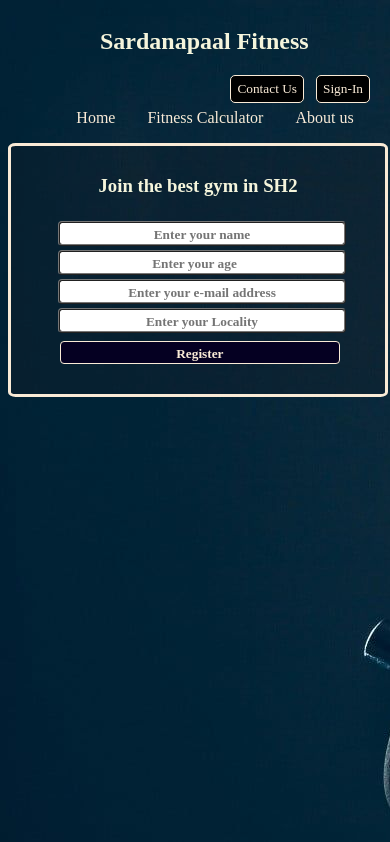
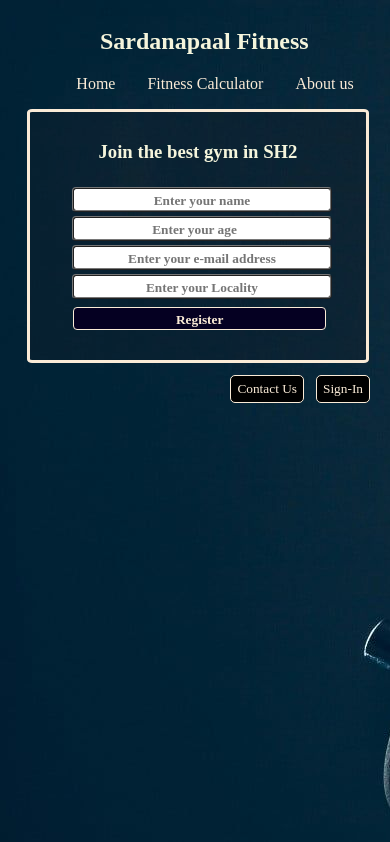
Before and after one commit to harpm/Sardanapaal-Fitness-Website, a plain HTML site: page Index.html in a window 390 px wide. Drawn offline with Linux system fonts and the light colour scheme.

Commit message:
Responsive enchanced

```diff
--- a/Index.html
+++ b/Index.html
@@ -5,15 +5,11 @@
     <meta http-equiv="X-UA-Compatible" content="IE=edge">
     <meta name="viewport" content="width=device-width, initial-scale=1.0">
     <link rel="stylesheet" href="Resources/Styles/Style.css">
+    <link rel="stylesheet" media="screen and (max-width: 900px)" href="Resources/Styles/Phone.css">
     <title>Sardanapaal Home</title>
 </head>
 <body>
     <h2 class="title">Sardanapaal Fitness</h2>
-
-    <div class="auth-btn">
-        <button>Sign-In</button>
-        <button>Contact Us</button>
-    </div>
 
     <br>
 
@@ -35,5 +31,11 @@
         <input type="text" name="Locality" placeholder="Enter your Locality">
         <input class="submit-antique" type="submit" name="Submit" value="Register">
     </form>
+
+    <div class="auth-btn">
+        <button>Sign-In</button>
+        <button>Contact Us</button>
+    </div>
+
 </body>
 </html>
--- /dev/null
+++ b/Resources/Styles/Phone.css
@@ -0,0 +1,29 @@
+.title, .reg-container, nav {
+    position: relative;
+    display: block;
+    width: 100%;
+    height: auto;
+
+    left: 0%;
+    top: 0%;
+    text-align: center;
+}
+
+.reg-container {
+    float: none;
+    align-self: center;
+    border-radius: 1.5%;
+    width: 90%;
+    margin: 4px 5% 4px 5%;
+}
+
+.reg-container input {
+    display: block;
+}
+
+.auth-btn {
+    width: 100%;
+    display: block;
+    float: unset;
+    margin-top: 12px;
+}
--- a/Resources/Styles/Style.css
+++ b/Resources/Styles/Style.css
@@ -28,7 +28,7 @@ body {
 
     position: absolute;
 
-    width: 25%;
+    width: 35%;
     left: 10%;
     top: 25%;
 
@@ -126,8 +126,6 @@ nav {
 .auth-btn {
     float: right;
     width: 25%;
-
-    margin-top: 1%;
     margin-right: 2%;
 }
 
@@ -154,37 +152,3 @@ nav {
 .auth-btn button:active {
     border-color: orangered;
 }
-
-@media screen and (max-width: 900px) {
-    .title, .reg-container, nav {
-        position: relative;
-        display: block;
-        width: 100%;
-        height: auto;
-
-        left: 0%;
-        top: 0%;
-        text-align: center;
-    }
-
-    .reg-container {
-        float: none;
-        align-self: center;
-    }
-
-    .reg-container input {
-        display: block;
-    }
-
-    .auth-btn {
-        width: 100%;
-        display: block;
-        float: unset;
-    }
-}
-
-/* @media screen and (max-width: 680px) {
-    .auth-btn {
-        display: none;
-    }
-} */
```
